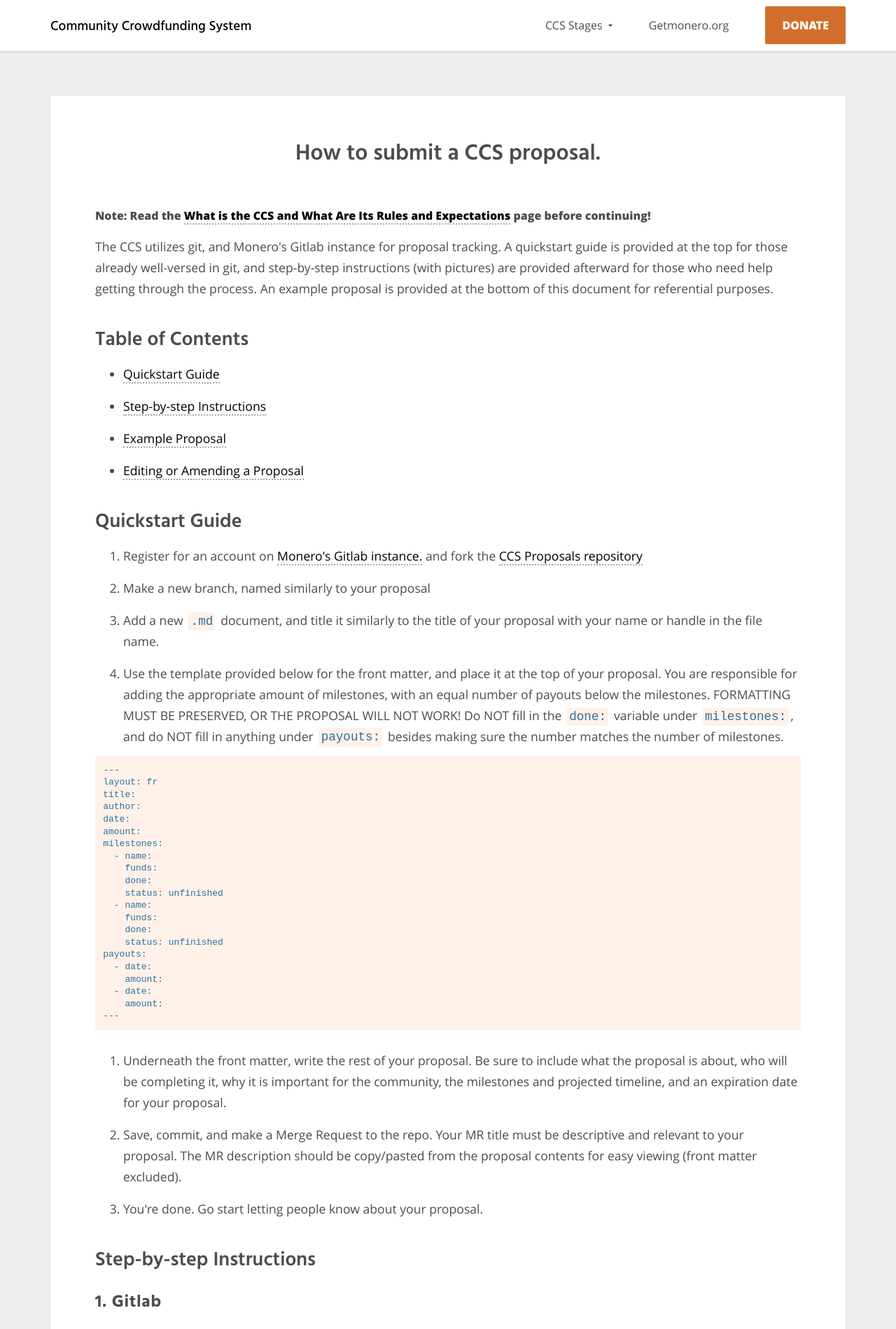
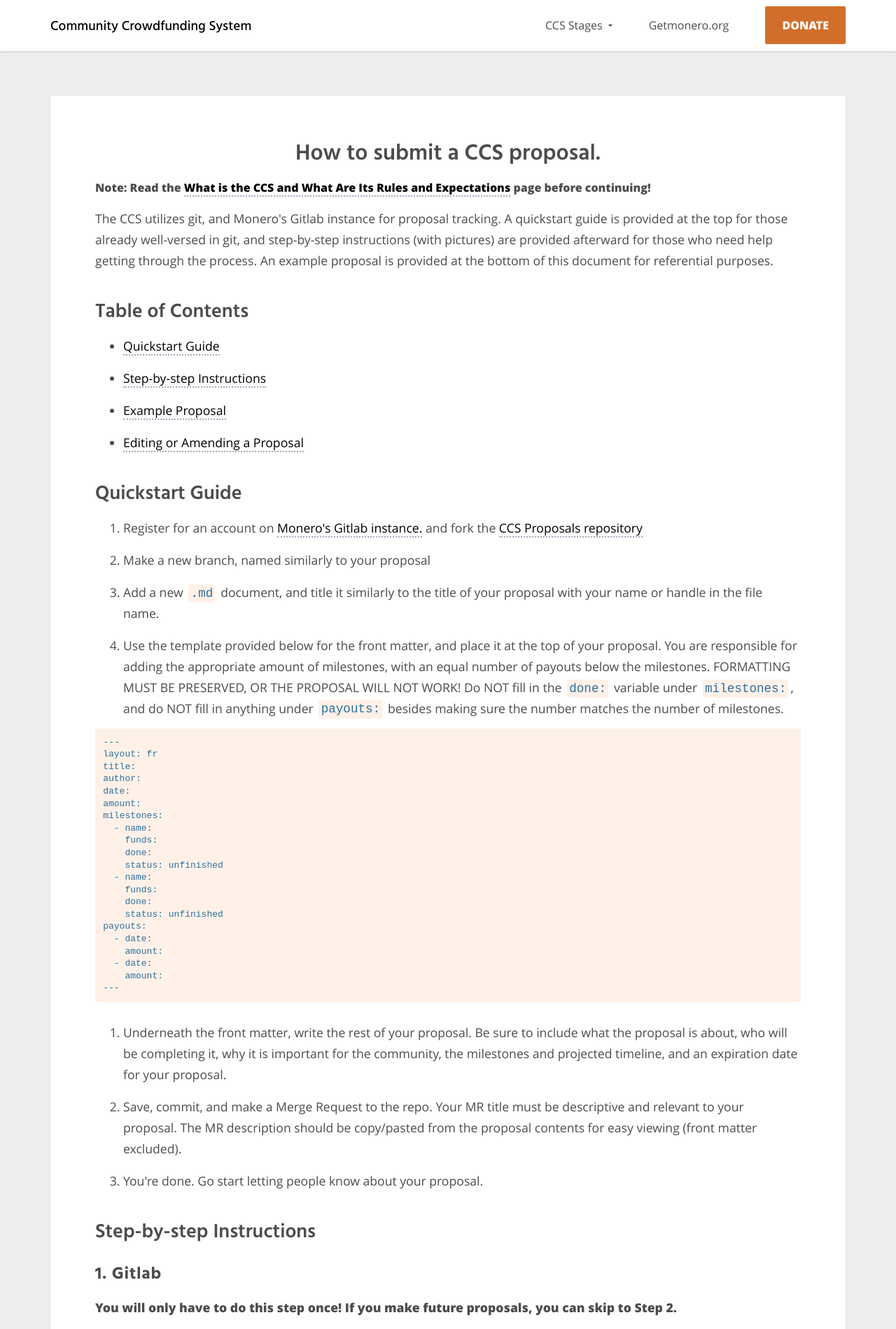
Before and after one commit to vertcoin-project/ccs-front, a Jekyll site: the page built from how-to-ccs/index.md, in a window 1280 px wide. Shown: the top 1899 px of the page at 70% size. Built offline with Jekyll 4.4.1, drawn with Linux system fonts in a browser that asks for light colours; comment, search, counter and statistics services are not loaded.

Commit message:
css: fix h1 margins

```diff
--- a/css/custom.css
+++ b/css/custom.css
@@ -3156,9 +3156,13 @@
     margin-bottom: 1rem;
 }
 
+.panel-segment h1:first-child {
+    margin-top: 0;
+}
+
 .panel-segment h1 {
-    margin-top: 0;
-    margin-bottom: 2.5rem;
+    margin-top: 1rem;
+    margin-bottom: 0;
     line-height: 1.2;
     font-size: 2rem;
 }
```
